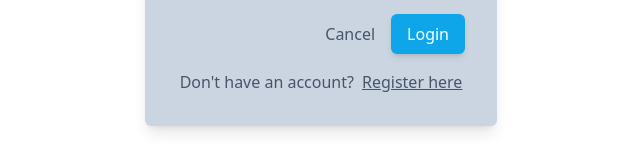
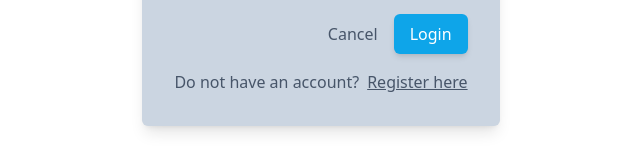
Before and after one commit to trangtv04110/funny-movies, a Next.js app: page /login in a window 1280 px wide. Shown: the part 452-612 px from the top of the page, without its empty margins (319-959 px from the left). Built offline with nearby package versions, Linux system fonts and the light colour scheme.

Commit message:
Fix error drploy

```diff
--- a/src/pages/login.tsx
+++ b/src/pages/login.tsx
@@ -74,7 +74,7 @@
         </div>
 
         <div className="text-slate-600 flex space-x-2 justify-center">
-          <span>Don't have an account?</span>
+          <span>Do not have an account?</span>
           <Link href="/register" className="underline">
             Register here
           </Link>
```
